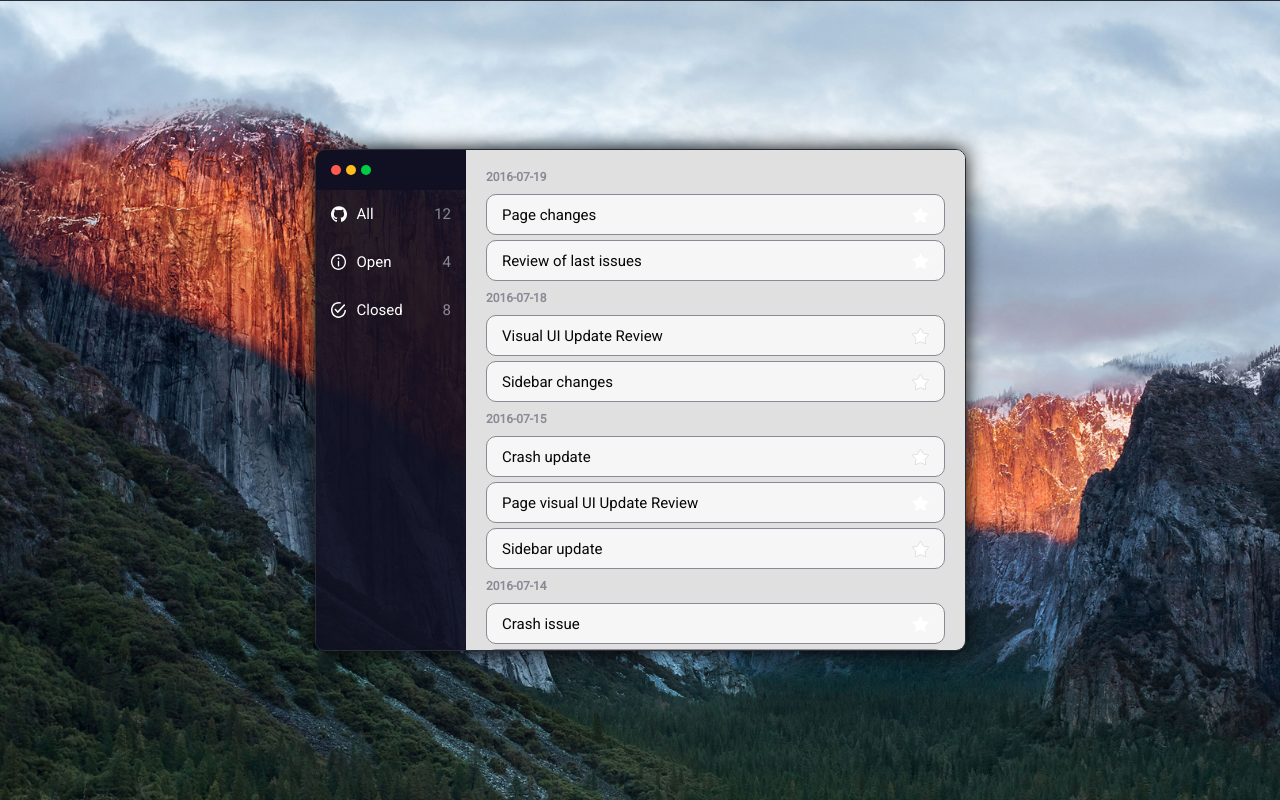
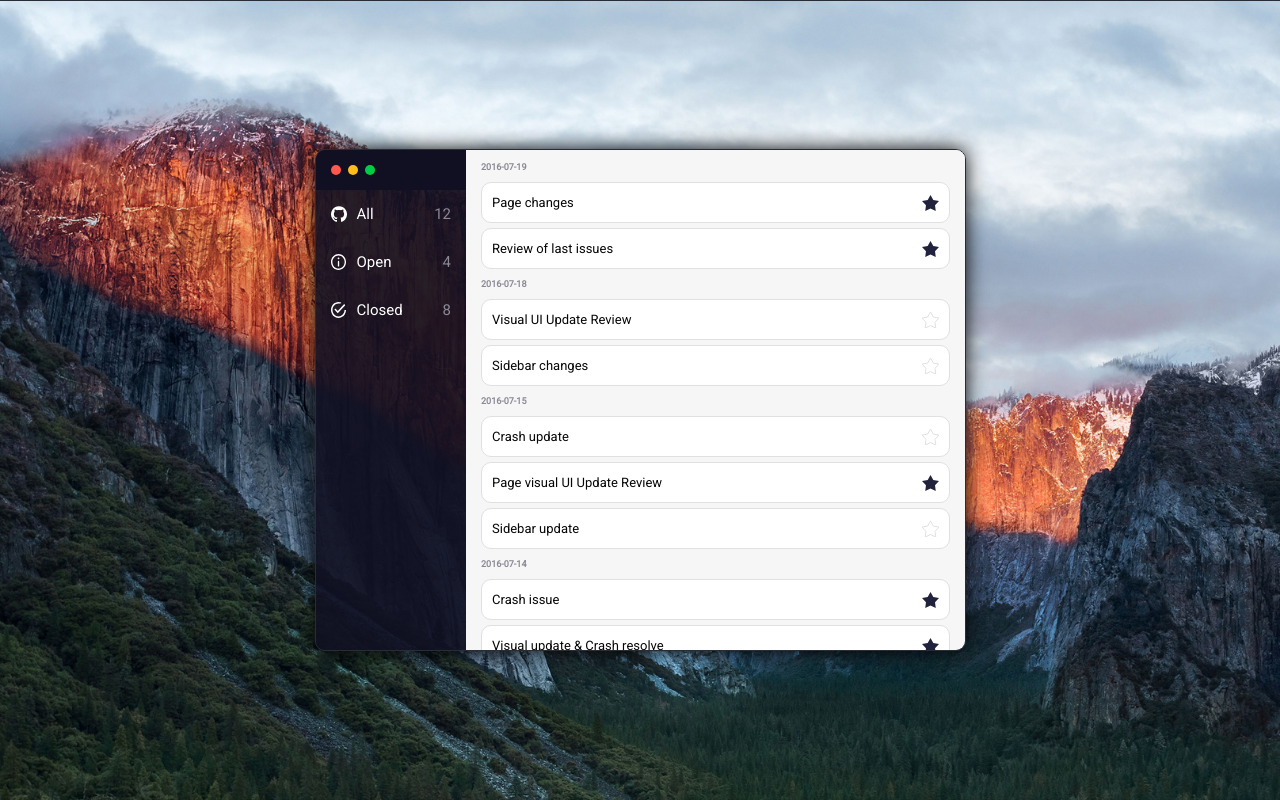
Before and after one commit to juliaszymura/github-issues-app, a React (Create React App) app: page / in a window 1280 px wide. Built offline with nearby package versions, Linux system fonts and the light colour scheme.

Commit message:
add star icon styles and fix colors

```diff
--- a/src/App.css
+++ b/src/App.css
@@ -48,7 +48,7 @@
 .osx-buttons {
   display: flex;
   flex-direction: row;
-  gap: 5px;
+  gap: 7px;
   padding: 15px;
   border-radius: 9px 0 0 0;
   background: rgb(16, 16, 34);
@@ -100,7 +100,7 @@ main {
   height: 100%;
   width: 500px;
   border-radius: 0 9px 9px 0;
-  background: #e0e0e0;
+  background: #f6f6f6;
   color: black;
 
   display: flex;
@@ -108,7 +108,7 @@ main {
   align-items: flex-start;
   gap: 10px;
 
-  padding: 20px;
+  padding: 12px 15px;
   overflow: auto;
 }
 
@@ -126,7 +126,7 @@ main {
 }
 
 .issue-group h2 {
-  font-size: 12px;
+  font-size: 9px;
   color: #8a8995;
 }
 
@@ -140,15 +140,24 @@ main {
   align-items: center;
   justify-content: space-between;
 
-  font-size: 15px;
+  font-size: 13px;
   color: #080606;
 
   width: 100%;
   height: 41px;
-  padding: 15px;
+  padding: 10px;
 
-  border: solid #8a8995 1px;
+  border: solid #e0e0e0 1px;
   border-radius: 10px;
 
-  background: #f6f6f6;
+  background: #ffffff;
 }
+
+.star-icon-filled path {
+  fill: #21233d;
+}
+
+.star-icon-outline path {
+  stroke: #e0e0e0;
+  fill: transparent;
+}
--- a/src/App.js
+++ b/src/App.js
@@ -54,9 +54,9 @@ const IssueGroup = ({ date, issues }) => {
 
 const Issue = ({ name, selected }) => {
   const starIcon = selected ? (
-    <StarIcon fill="black" />
+    <StarIcon className="star-icon-filled" />
   ) : (
-    <StarIcon fill="transparent" stroke="#E0E0E0" />
+    <StarIcon className="star-icon-outline" />
   );
 
   return (
```
